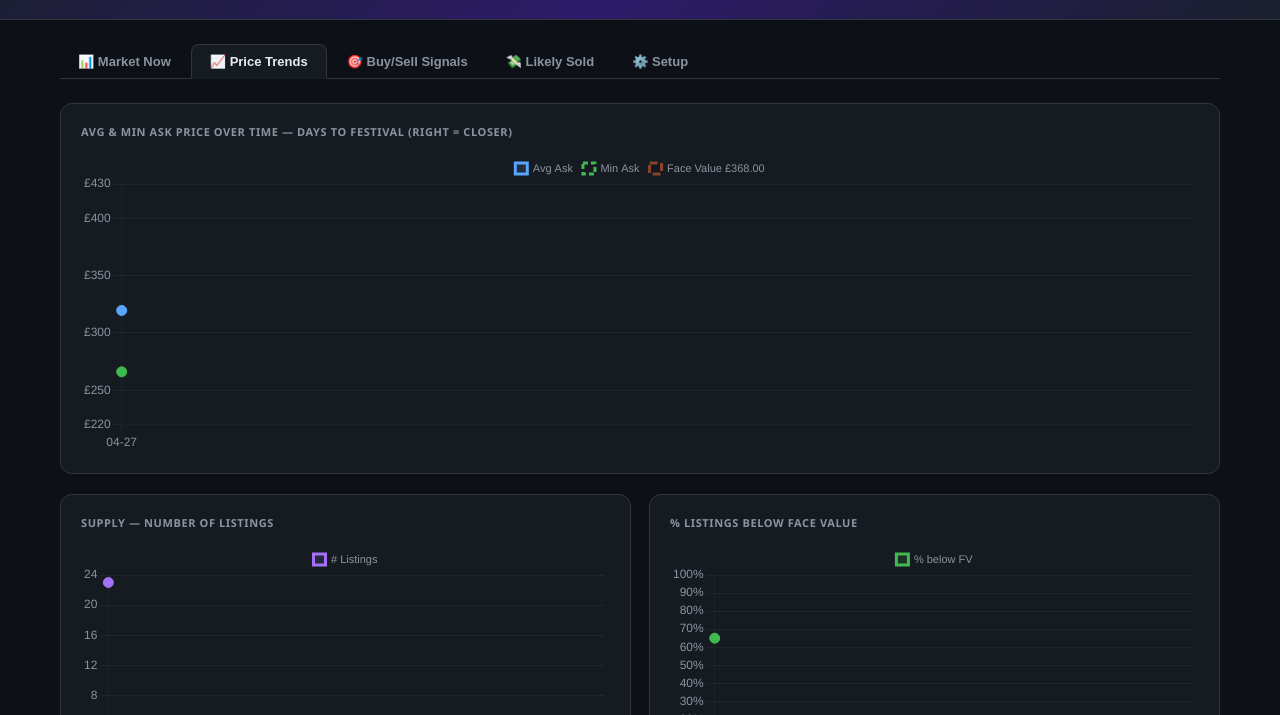
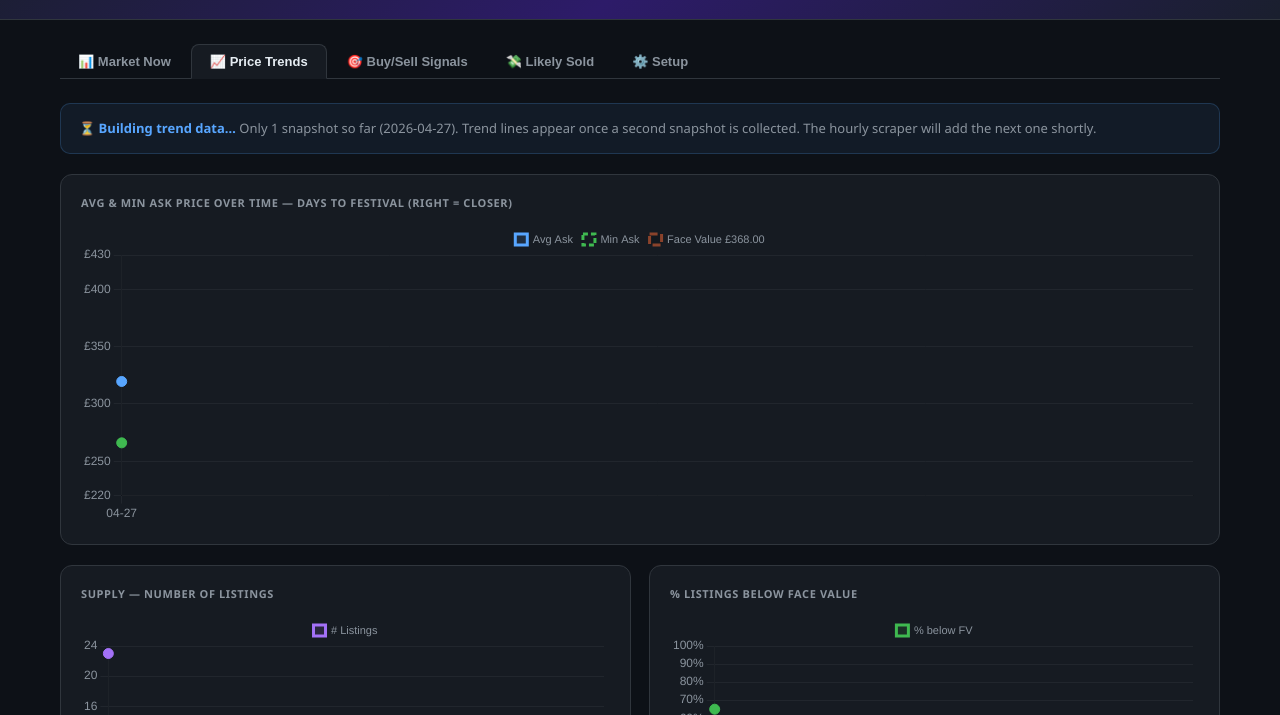
Before and after one commit to TimothyT99/iow-ticket-tracker, a website: page public/index.html in a window 1280 px wide. Both pictures are taken after a click on the button "📈 Price Trends". Shown: the part 85-800 px from the top of the page. Drawn offline with nearby package versions, Linux system fonts and the light colour scheme.

Commit message:
v1.006 fix: trend charts gracefully handle single snapshot
With only 1 snapshot, line charts render as isolated dots with no connecting
line — misleading and looks broken. Fix:
- Trends tab: show info banner 'Building trend data...' explaining a second
  snapshot is needed. Charts still render so the single data point is visible.
- Signals tab: hide the signal chart canvas entirely when < 2 snapshots
  (signal cards above still show correctly from the single snapshot).
Both revert automatically once a second snapshot is collected (hourly scraper).

```diff
--- a/public/index.html
+++ b/public/index.html
@@ -182,6 +182,7 @@ code { background: var(--bg3); padding: 2px 6px; border-radius: 4px; font-size:
   <!-- ═══════ PRICE TRENDS ═══════ -->
   <div id="tab-trends" class="tab-panel">
     <div id="announcementBanner" class="info amber" style="display:none"></div>
+    <div id="trendNotice" class="info" style="display:none"></div>
 
     <div class="card card-p" style="margin-bottom:20px">
       <h3>Avg & Min Ask Price Over Time — Days to Festival (right = closer)</h3>
@@ -571,7 +572,17 @@ function renderTrends(snaps, config, fv) {
     annBanner.style.display = 'none';
   }
 
-  if (snaps.length < 1) return;
+  const notice = document.getElementById('trendNotice');
+  if (snaps.length < 2) {
+    const msg = snaps.length === 0
+      ? 'No snapshots yet — run the scraper to start collecting data.'
+      : `Only 1 snapshot so far (${snaps[0].date}). Trend lines appear once a second snapshot is collected. The hourly scraper will add the next one shortly.`;
+    notice.style.display = '';
+    notice.innerHTML = `⏳ <strong>Building trend data…</strong> ${msg}`;
+    if (snaps.length === 0) return;
+  } else {
+    notice.style.display = 'none';
+  }
 
   const labels = snaps.map(s => s.date.slice(5)); // MM-DD
   const avgs   = snaps.map(s => computeStats(s.listings, fv).avg);
@@ -677,10 +688,15 @@ function renderSignals(snaps, config, fv) {
     </tr>`;
   });
 
-  // Signal chart — reuse trend data
+  // Signal chart — reuse trend data (skip if < 2 snapshots, single point looks broken)
   const labels = snaps.map(s => s.date.slice(5));
   const avgs   = snaps.map(s => computeStats(s.listings, fv).avg);
   destroyChart('signal');
+  if (snaps.length < 2) {
+    document.getElementById('signalChart').style.display = 'none';
+  } else {
+    document.getElementById('signalChart').style.display = '';
+  }
   charts.signal = new Chart(document.getElementById('signalChart'), {
     type:'line',
     data:{ labels, datasets:[
```
